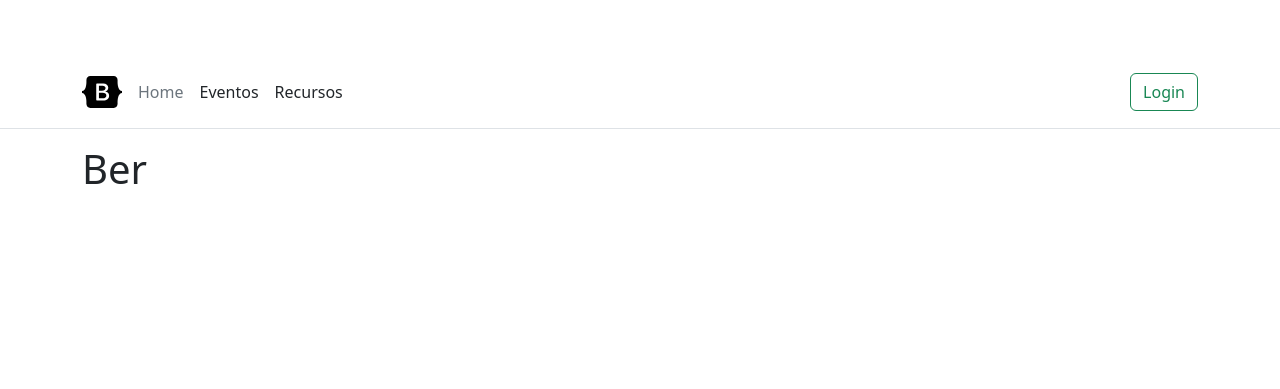
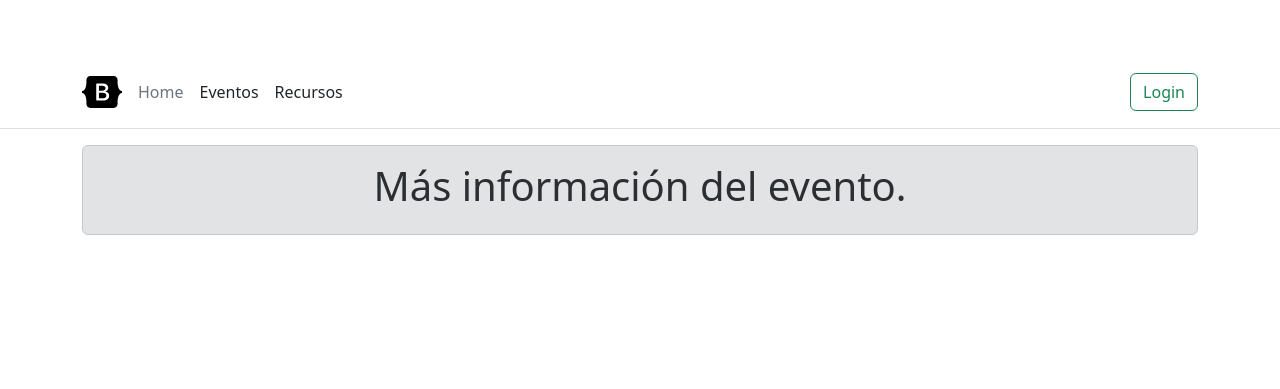
Before and after one commit to Foramay/Fundacion_Pueblo, a Django app: page /eventos/ver/1 in a window 1280 px wide. Shown: the top 389 px of the page. Run offline with Django 4.2, Linux system fonts and the light colour scheme; data that the repository does not hold is empty.

Commit message:
Redefiniendo algunas cosas

```diff
--- a/src/eventos/forms.py
+++ b/src/eventos/forms.py
@@ -9,7 +9,7 @@ class EventosForm(forms.ModelForm):
     imagen = forms.ImageField(widget=ClearableFileInput(attrs={'class': 'form-control-file'}), label=_('Imagen: '))
     class Meta:
         model = Eventos
-        fields = ['nombre', 'descripcion', 'imagen']
+        fields = ['nombre', 'descripcion_corta', 'descripcion_completa', 'imagen']
 
     def clean_nombre(self):
         nombre = self.cleaned_data['nombre']
--- a/src/eventos/models.py
+++ b/src/eventos/models.py
@@ -4,7 +4,8 @@ from usuarios.models import Usuario
 
 class Eventos(models.Model):
     nombre = models.CharField(max_length=30, null=False, blank=True)
-    descripcion = models.TextField(max_length=255, null=False, blank=True)
+    descripcion_corta = models.CharField(max_length=30)
+    descripcion_completa = models.TextField(null=False, blank=True)
     fecha_evento = models.DateField(auto_now_add=True)
     imagen = models.ImageField(upload_to='imagenes_evento', null=True, blank=True)
 
--- a/src/templates/eventos/listar_eventos.html
+++ b/src/templates/eventos/listar_eventos.html
@@ -39,7 +39,7 @@
                               <div class="col-md-8">
                                 <div class="card-body">
                                   <h5 class="card-title">{{e.nombre}}</h5>
-                                  <p class="card-text">{{e.descripcion}}</p>
+                                  <p class="card-text">{{e.descripcion_corta}}</p>
 
                                   <form action="{% url 'eventos:participar' %}" method="POST"> {% csrf_token %}
                                     <div class="float-end">
--- a/src/templates/eventos/ver_mas.html
+++ b/src/templates/eventos/ver_mas.html
@@ -3,25 +3,22 @@
 {% block contenido %}
 
 <div class="container">
-    <h1>Ber</h1>
+    <div class="alert alert-secondary" role="alert" style="text-align: center;">
+        <h1>Más información del evento.</h1>
+    </div>
+</div>
+    <div class="container">
             {% for evento in eventos  %}
                 <main style="display: flex; align-items: center; justify-content: center;">
-                    <div class="album py-5 bg-body-tertiary">
-                    <div class="container">
-                        <div class="card mb-3" style="max-width: 540px;">
-                            <div class="row g-0">
-                              <div class="col-md-4">
+                  <div class="card" style="width: 18rem;">
                     {% if evento.imagen %}
                       <img src="{{evento.imagen.url}}" class="img-fluid rounded-start" alt="...">
                   {% else %}
                       <img src="{% static 'img/defaults/default_image.jpg' %}" class="img-fluid rounded-start" alt="...">
                     {% endif %}
-                              </div>
-                              <div class="col-md-8">
                     <div class="card-body">
                       <h5 class="card-title">{{evento.nombre}}</h5>
-                                  <p class="card-text">{{evento.descripcion}}</p>
-
+                      <p class="card-text">{{evento.descripcion_completa}}</p>
                       <form action="{% url 'eventos:participar' %}" method="POST"> {% csrf_token %}
                         <div class="float-end">
                             <input type="hidden" name="evento_id" value="{{ evento.id }}">
@@ -30,12 +27,7 @@
                         </form>
                     </div>
                   </div>
-                            </div>
-                          </div>
-                    </div>
-                    </div>
 
                 </main>
             {% endfor %}
-
 {% endblock contenido %}
```
Also changed, not shown: src/eventos/migrations/0001_initial.py, src/eventos/migrations/0002_eventos_imagen.py (deleted). Lines whose indentation alone changed are shown as unchanged.
